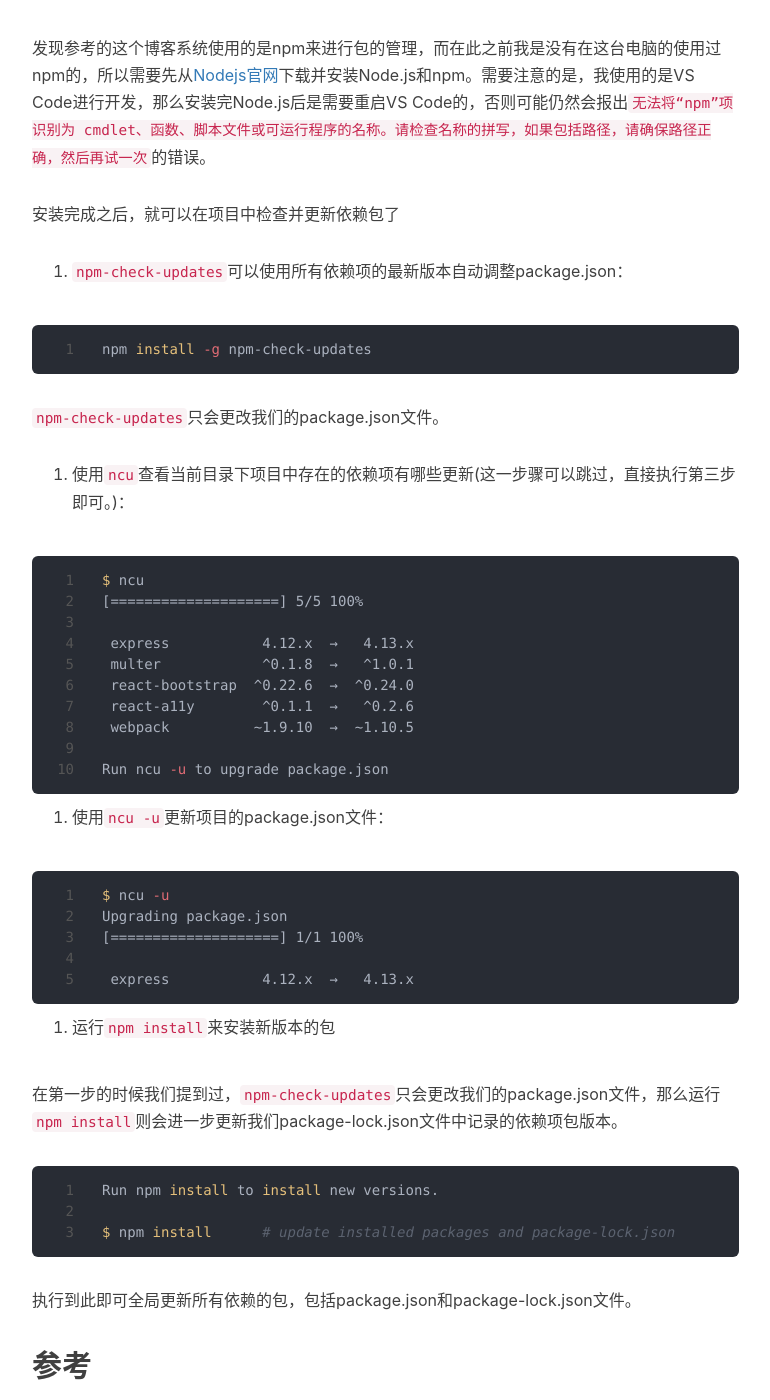
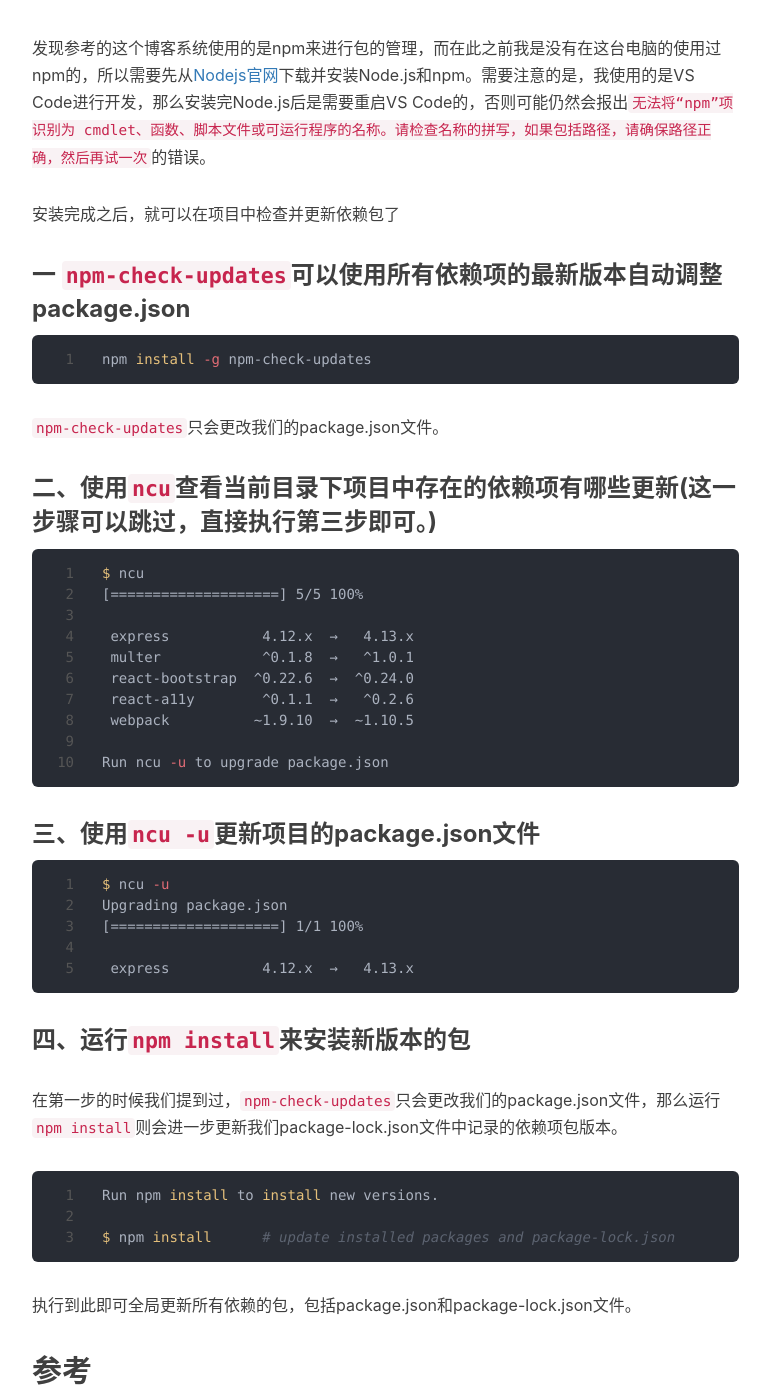
Before and after one commit to realZhangChi/realZhangChi.github.io, a Jekyll site: the page built from _posts/2019-06-30-update-npm-package.md, in a window 1280 px wide and 1400 px high, scrolled down 484 px. Shown: the whole window, without its empty margins (233-1003 px from the left). Built offline with Jekyll 4.4.1, drawn with Linux system fonts in a browser that asks for light colours; nearby versions of some CDN libraries; comment, search, counter and statistics services are not loaded.

Commit message:
更正序号及参考

````diff
--- a/_posts/2019-06-30-update-npm-package.md
+++ b/_posts/2019-06-30-update-npm-package.md
@@ -19,7 +19,7 @@ tags:
 
 安装完成之后，就可以在项目中检查并更新依赖包了
 
-1. `npm-check-updates`可以使用所有依赖项的最新版本自动调整package.json：
+### 一 `npm-check-updates`可以使用所有依赖项的最新版本自动调整package.json
 
 ``` shell
 npm install -g npm-check-updates
@@ -27,7 +27,7 @@ npm install -g npm-check-updates
 
 `npm-check-updates`只会更改我们的package.json文件。
 
-2. 使用`ncu`查看当前目录下项目中存在的依赖项有哪些更新(这一步骤可以跳过，直接执行第三步即可。)：
+### 二、使用`ncu`查看当前目录下项目中存在的依赖项有哪些更新(这一步骤可以跳过，直接执行第三步即可。)
 
 ``` shell
 $ ncu
@@ -42,7 +42,7 @@ $ ncu
 Run ncu -u to upgrade package.json
 ```
 
-3. 使用`ncu -u`更新项目的package.json文件：
+### 三、使用`ncu -u`更新项目的package.json文件
 
 ``` shell
 $ ncu -u
@@ -52,7 +52,7 @@ Upgrading package.json
  express           4.12.x  →   4.13.x
 ```
 
-4. 运行`npm install`来安装新版本的包
+### 四、运行`npm install`来安装新版本的包
 
 在第一步的时候我们提到过，`npm-check-updates`只会更改我们的package.json文件，那么运行`npm install`则会进一步更新我们package-lock.json文件中记录的依赖项包版本。
 
@@ -66,5 +66,5 @@ $ npm install      # update installed packages and package-lock.json
 
 ## 参考
 
-> [How do I update each dependency in package.json to the latest version?](https://stackoverflow.com/questions/16073603/how-do-i-update-each-dependency-in-package-json-to-the-latest-version)
-> [npm-check-updates](https://www.npmjs.com/package/npm-check-updates)
+[How do I update each dependency in package.json to the latest version?](https://stackoverflow.com/questions/16073603/how-do-i-update-each-dependency-in-package-json-to-the-latest-version)
+[npm-check-updates](https://www.npmjs.com/package/npm-check-updates)
````
